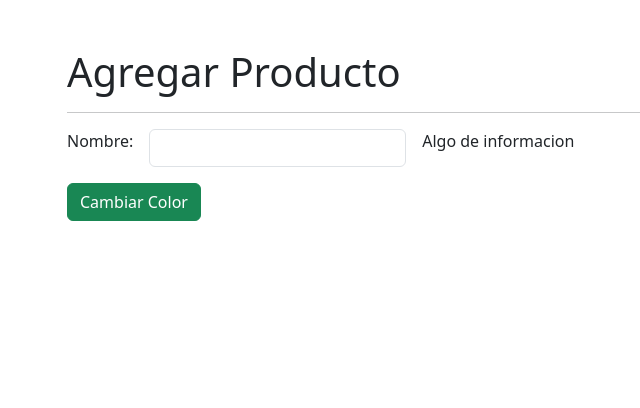
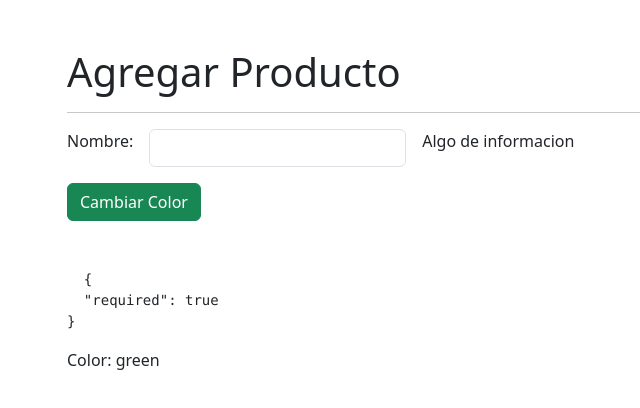
Before and after one commit to geovannysalvador/direvtiveSignals, an Angular app: page /products/product in a window 1280 px wide. Shown: the top 408 px of the page, without its empty margins (15-655 px from the left). Built offline with nearby package versions, Linux system fonts and the light colour scheme.

Commit message:
Implements reactive form

```diff
--- a/src/app/products/pages/product-page/product-page.component.html
+++ b/src/app/products/pages/product-page/product-page.component.html
@@ -1,7 +1,7 @@
 <h1 class="mt-5">Agregar Producto</h1>
 <hr>
 
-<form>
+<form [formGroup]="myForm">
   <div class="row g-3 aling-items-center mb-3">
 
     <div class="col-auto">
@@ -9,7 +9,7 @@
     </div>
 
     <div class="col-auto">
-      <input type="text" class="form-control">
+      <input type="text" class="form-control" formControlName="name" >
     </div>
 
     <div class="col-auto">
@@ -20,10 +20,16 @@
 
   <div class="row">
     <div class="col">
-      <button class="btn btn-success">
+      <button class="btn btn-success" (click)="changeColor()">
         Cambiar Color
       </button>
     </div>
   </div>
 
 </form>
+
+<pre class="mt-5">
+  {{ myForm.get('name')?.errors | json }}
+</pre>
+
+<p>Color: {{ color }}</p>
--- a/src/app/products/pages/product-page/product-page.component.ts
+++ b/src/app/products/pages/product-page/product-page.component.ts
@@ -1,4 +1,5 @@
-import { Component } from '@angular/core';
+import { Component, inject } from '@angular/core';
+import { FormBuilder, FormGroup, Validators } from '@angular/forms';
 
 @Component({
   selector: 'product-page',
@@ -7,4 +8,23 @@ import { Component } from '@angular/core';
 })
 export class ProductPageComponent {
 
+  // una forma de injectarlo tradicional pero usaremos la de abajo
+  // constructor ( private fb: FormBuilder ){}
+  // Forma dos de injectar
+  private fb = inject(FormBuilder)
+
+  public color:string = 'green'
+
+  // Formulario
+  public myForm:FormGroup = this.fb.group({
+    name: ['', [Validators.required, Validators.minLength(6), Validators.email]],
+  })
+
+  changeColor(){
+    const colorsList = ['#dda15e', '#e3d5ca', '#a7c957', '#83c5be', '#f5cac3', '#e7c6ff', '#f7af9d', '#fcca46', '#dbd3d8']; // Lista de colores comunes
+    const color = colorsList[Math.floor(Math.random() * colorsList.length)];
+
+    this.color = color;
+  }
+
 }
--- a/src/app/products/products.module.ts
+++ b/src/app/products/products.module.ts
@@ -1,8 +1,10 @@
 import { NgModule } from '@angular/core';
 import { CommonModule } from '@angular/common';
+import { ReactiveFormsModule } from '@angular/forms';
 
 import { ProductsRoutingModule } from './products-routing.module';
 import { ProductPageComponent } from './pages/product-page/product-page.component';
+
 
 
 
@@ -13,6 +15,7 @@ import { ProductPageComponent } from './pages/product-page/product-page.componen
   imports: [
     CommonModule,
     ProductsRoutingModule,
+    ReactiveFormsModule,
   ]
 })
 export class ProductsModule { }
```
